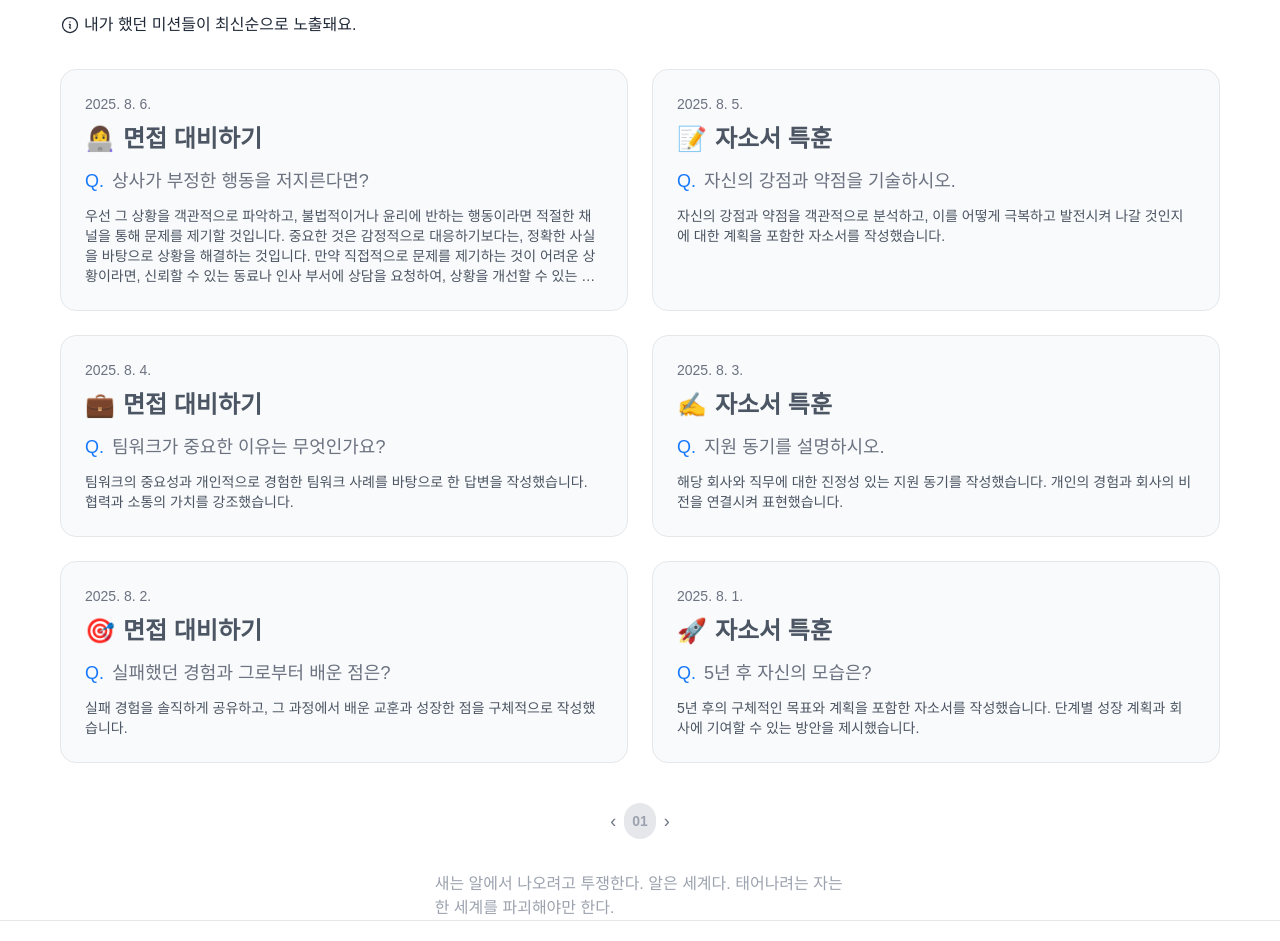
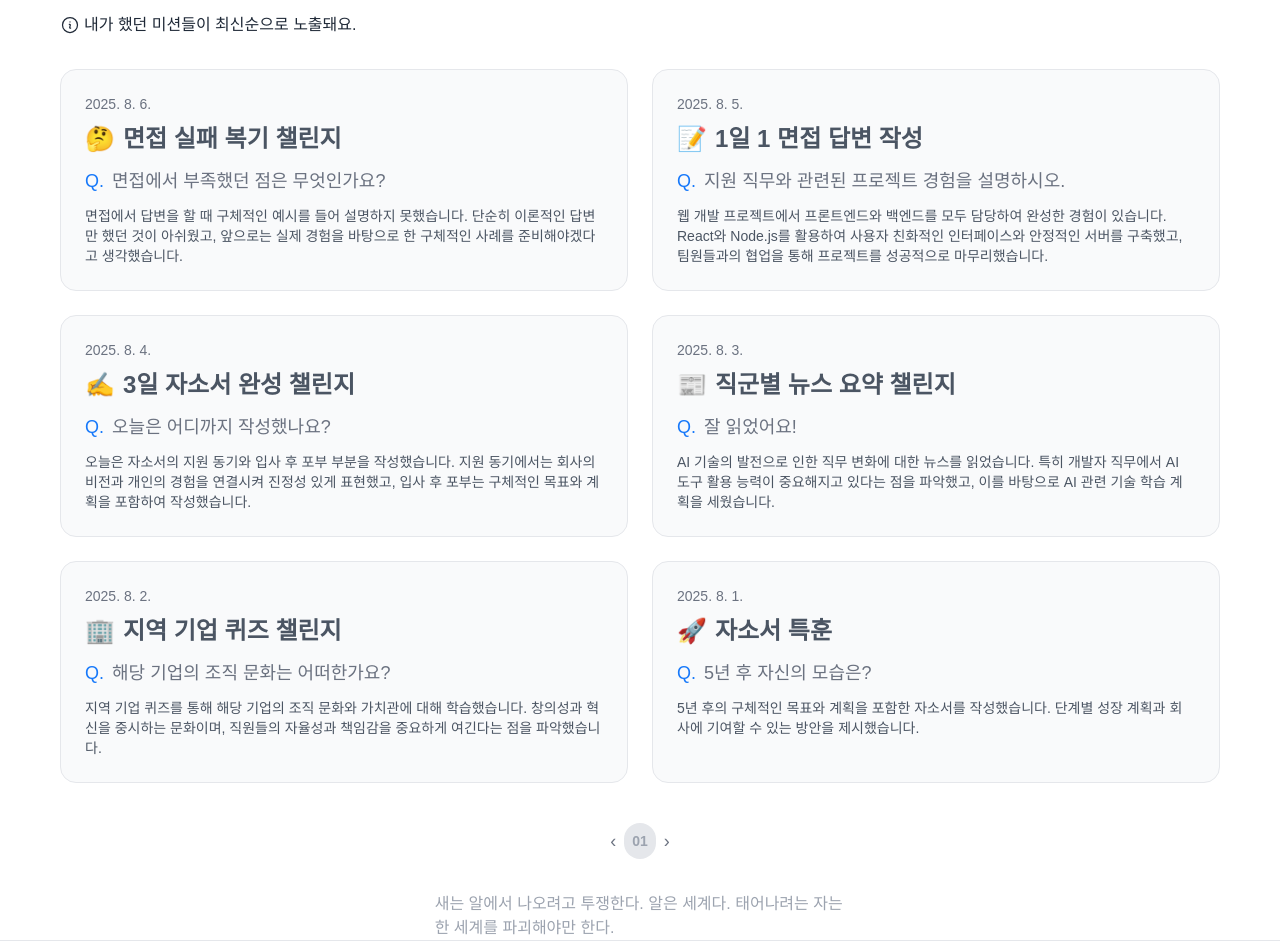
Before and after one commit to JOBaboso/Jobaboso-front, a React (Vite) app: page /mission in a window 1280 px wide. Shown: the part 603-1544 px from the top of the page. Built offline with nearby package versions, Linux system fonts and the light colour scheme; no server answers.

Commit message:
feat : 오늘의 미션 완료시 포인트 지급 모달

```diff
--- a/src/mocks/missionData.ts
+++ b/src/mocks/missionData.ts
@@ -34,53 +34,53 @@ export const todayMission: Mission = {
 export const missionHistory: MissionHistory[] = [
   {
     id: '1',
-    title: '면접 대비하기',
-    emoji: '👩‍💻',
-    question: '상사가 부정한 행동을 저지른다면?',
+    title: '면접 실패 복기 챌린지',
+    emoji: '🤔',
+    question: '면접에서 부족했던 점은 무엇인가요?',
     date: '2025. 8. 6.',
     content:
-      '우선 그 상황을 객관적으로 파악하고, 불법적이거나 윤리에 반하는 행동이라면 적절한 채널을 통해 문제를 제기할 것입니다. 중요한 것은 감정적으로 대응하기보다는, 정확한 사실을 바탕으로 상황을 해결하는 것입니다. 만약 직접적으로 문제를 제기하는 것이 어려운 상황이라면, 신뢰할 수 있는 동료나 인사 부서에 상담을 요청하여, 상황을 개선할 수 있는 방법을 모색할 것입...',
-    guide: '윤리적 딜레마 상황에서의 대처 방법을 연습해보세요. 객관적이고 전문적인 태도를 유지하면서도, 올바른 행동을 취할 수 있는 방법을 고민해보세요.'
+      '면접에서 답변을 할 때 구체적인 예시를 들어 설명하지 못했습니다. 단순히 이론적인 답변만 했던 것이 아쉬웠고, 앞으로는 실제 경험을 바탕으로 한 구체적인 사례를 준비해야겠다고 생각했습니다.',
+    guide: '면접 실패 경험을 통해 부족했던 점을 객관적으로 분석하고, 이를 극복하기 위한 구체적인 계획을 세워보세요. 실패는 성장의 기회입니다.'
   },
   {
     id: '2',
-    title: '자소서 특훈',
+    title: '1일 1 면접 답변 작성',
     emoji: '📝',
-    question: '자신의 강점과 약점을 기술하시오.',
+    question: '지원 직무와 관련된 프로젝트 경험을 설명하시오.',
     date: '2025. 8. 5.',
     content:
-      '자신의 강점과 약점을 객관적으로 분석하고, 이를 어떻게 극복하고 발전시켜 나갈 것인지에 대한 계획을 포함한 자소서를 작성했습니다.',
-    guide: '지원 기업에 맞춘 자기소개서를 집중 훈련하세요. 직무, 산업, 기업 특성을 반영해 실전 자소서를 작성하고, 내 자소서를 전략적으로 완성해보세요!'
+      '웹 개발 프로젝트에서 프론트엔드와 백엔드를 모두 담당하여 완성한 경험이 있습니다. React와 Node.js를 활용하여 사용자 친화적인 인터페이스와 안정적인 서버를 구축했고, 팀원들과의 협업을 통해 프로젝트를 성공적으로 마무리했습니다.',
+    guide: 'AI가 제시한 면접 질문에 대해 구체적이고 체계적으로 답변을 작성해보세요. 실제 경험을 바탕으로 한 구체적인 사례를 포함하면 더욱 설득력 있는 답변이 됩니다.'
   },
   {
     id: '3',
-    title: '면접 대비하기',
-    emoji: '💼',
-    question: '팀워크가 중요한 이유는 무엇인가요?',
+    title: '3일 자소서 완성 챌린지',
+    emoji: '✍️',
+    question: '오늘은 어디까지 작성했나요?',
     date: '2025. 8. 4.',
     content:
-      '팀워크의 중요성과 개인적으로 경험한 팀워크 사례를 바탕으로 한 답변을 작성했습니다. 협력과 소통의 가치를 강조했습니다.',
-    guide: '팀워크의 중요성을 이론적으로 설명하고, 본인이 경험한 구체적인 사례를 바탕으로 답변을 구성해보세요. 팀에서의 역할과 기여도를 포함하면 더욱 설득력 있는 답변이 됩니다.'
+      '오늘은 자소서의 지원 동기와 입사 후 포부 부분을 작성했습니다. 지원 동기에서는 회사의 비전과 개인의 경험을 연결시켜 진정성 있게 표현했고, 입사 후 포부는 구체적인 목표와 계획을 포함하여 작성했습니다.',
+    guide: '자소서를 3일 동안 단계별로 작성해보세요. 오늘 작성한 내용을 정리하고, 내일 작성할 부분을 미리 계획해보세요.'
   },
   {
     id: '4',
-    title: '자소서 특훈',
-    emoji: '✍️',
-    question: '지원 동기를 설명하시오.',
+    title: '직군별 뉴스 요약 챌린지',
+    emoji: '📰',
+    question: '잘 읽었어요!',
     date: '2025. 8. 3.',
     content:
-      '해당 회사와 직무에 대한 진정성 있는 지원 동기를 작성했습니다. 개인의 경험과 회사의 비전을 연결시켜 표현했습니다.',
-    guide: '회사에 대한 충분한 리서치를 바탕으로, 개인의 경험과 회사의 비전을 연결시켜 진정성 있는 지원 동기를 작성해보세요. 단순한 호기심이 아닌 구체적인 이유가 있어야 합니다.'
+      'AI 기술의 발전으로 인한 직무 변화에 대한 뉴스를 읽었습니다. 특히 개발자 직무에서 AI 도구 활용 능력이 중요해지고 있다는 점을 파악했고, 이를 바탕으로 AI 관련 기술 학습 계획을 세웠습니다.',
+    guide: '최신 뉴스를 읽고 핵심 내용을 요약해보세요. 면접에서 활용할 수 있는 인사이트를 얻고, 업계 동향에 대한 이해를 높여보세요.'
   },
   {
     id: '5',
-    title: '면접 대비하기',
-    emoji: '🎯',
-    question: '실패했던 경험과 그로부터 배운 점은?',
+    title: '지역 기업 퀴즈 챌린지',
+    emoji: '🏢',
+    question: '해당 기업의 조직 문화는 어떠한가요?',
     date: '2025. 8. 2.',
     content:
-      '실패 경험을 솔직하게 공유하고, 그 과정에서 배운 교훈과 성장한 점을 구체적으로 작성했습니다.',
-    guide: '실패 경험을 솔직하게 공유하되, 그 과정에서 배운 교훈과 성장한 점을 구체적으로 설명해보세요. 실패를 통해 얻은 인사이트가 앞으로의 업무에 어떻게 도움이 될지 연결지어 설명하면 좋습니다.'
+      '지역 기업 퀴즈를 통해 해당 기업의 조직 문화와 가치관에 대해 학습했습니다. 창의성과 혁신을 중시하는 문화이며, 직원들의 자율성과 책임감을 중요하게 여긴다는 점을 파악했습니다.',
+    guide: '지역 기업에 대한 이해를 높이고, 면접에서 활용할 수 있는 기업 정보를 수집해보세요. 기업의 비전과 가치관을 파악하는 것이 중요합니다.'
   },
   {
     id: '6',
--- a/src/pages/mission/MissionPage.tsx
+++ b/src/pages/mission/MissionPage.tsx
@@ -13,10 +13,32 @@ const MissionPage: React.FC = () => {
   const [selectedMission, setSelectedMission] = useState<MissionHistory | null>(null);
   const [isEditMode, setIsEditMode] = useState(false);
 
+  // 저장된 미션 답변들을 관리하는 상태 추가
+  const [savedMissions, setSavedMissions] = useState<MissionHistory[]>(missionHistory);
+
+  // 포인트 획득 모달 상태 추가
+  const [isPointModalOpen, setIsPointModalOpen] = useState(false);
+
   // 오늘의 미션 모달 열기 (편집 모드)
   const openTodayMissionModal = () => {
     setIsEditMode(true);
     setSelectedMission(null);
+
+    // 오늘의 미션이 이미 작성되어 있는지 확인
+    const todayMissionExists = savedMissions.find(mission =>
+      mission.title === todayMission.title &&
+      mission.date === new Date().toLocaleDateString('ko-KR', { month: 'long', day: 'numeric' })
+    );
+
+    if (todayMissionExists) {
+      // 오늘의 미션이 이미 있으면 기존 내용으로 수정 모드
+      setAnswerContent(todayMissionExists.content);
+      setSelectedMission(todayMissionExists);
+    } else {
+      // 오늘의 미션이 없으면 빈 내용으로 새로 작성 모드
+      setAnswerContent('');
+    }
+
     setIsModalOpen(true);
   };
 
@@ -38,14 +60,50 @@ const MissionPage: React.FC = () => {
 
   // 저장하기
   const handleSave = () => {
-    // 여기에 저장 로직 추가
-    console.log('저장된 답변:', answerContent);
-    closeModal();
+    if (answerContent.trim()) {
+      if (isEditMode && selectedMission && selectedMission.title === todayMission.title) {
+        // 오늘의 미션 수정 (기존 항목 업데이트)
+        setSavedMissions(prev =>
+          prev.map(mission =>
+            mission.id === selectedMission.id
+              ? { ...mission, content: answerContent }
+              : mission
+          )
+        );
+        console.log('수정된 답변:', answerContent);
+        closeModal();
+      } else {
+        // 새로운 미션 답변 생성
+        const newMission: MissionHistory = {
+          id: Date.now().toString(), // 고유 ID 생성 (string으로 변환)
+          date: new Date().toLocaleDateString('ko-KR', { month: 'long', day: 'numeric' }),
+          emoji: '📝', // 기본 이모지 사용
+          title: todayMission.title,
+          question: todayMission.question,
+          content: answerContent,
+          guide: todayMission.guide
+        };
+
+        // 저장된 미션 목록에 추가 (최신순으로 맨 앞에 추가)
+        setSavedMissions(prev => [newMission, ...prev]);
+
+        console.log('저장된 답변:', answerContent);
+        closeModal();
+
+        // 포인트 획득 모달 표시
+        setIsPointModalOpen(true);
+      }
+    }
   };
 
   // 답변 내용 변경
   const handleAnswerChange = (content: string) => {
     setAnswerContent(content);
+  };
+
+  // 포인트 모달 닫기
+  const closePointModal = () => {
+    setIsPointModalOpen(false);
   };
 
   return (
@@ -88,7 +146,7 @@ const MissionPage: React.FC = () => {
 
       {/* 미션 히스토리 그리드 */}
       <div className="mb-8 grid grid-cols-1 gap-6 md:grid-cols-2">
-        {missionHistory.map((mission) => (
+        {savedMissions.map((mission) => (
           <div
             key={mission.id}
             onClick={() => openHistoryMissionModal(mission)}
@@ -132,6 +190,28 @@ const MissionPage: React.FC = () => {
         onAnswerChange={handleAnswerChange}
         onSave={handleSave}
       />
+
+      {/* 포인트 획득 모달 */}
+      {isPointModalOpen && (
+        <div className="fixed inset-0 z-50 flex items-center justify-center bg-black bg-opacity-50">
+          <div className="w-full max-w-md rounded-2xl bg-white p-8 text-center">
+            <div className="mb-6">
+              <div className="mx-auto mb-8 flex items-center justify-center">
+                <span className="text-6xl animate-bounce">🪙</span>
+              </div>
+              <h2 className="mb-2 text-2xl font-bold text-gray-800">오늘의 미션 완료! 포인트 획득</h2>
+              <p className="text-4xl font-bold" style={{ color: '#00B1FF' }}>+10 point</p>
+              <p className="mt-4 text-lg text-gray-600">꿈을 위해 하나하나씩 실천해보자</p>
+            </div>
+            <button
+              onClick={closePointModal}
+              className="w-full rounded-lg bg-mainBlue px-6 py-3 text-lg font-medium text-white transition-colors hover:bg-blue-700"
+            >
+              확인
+            </button>
+          </div>
+        </div>
+      )}
     </div>
   );
 };
```
